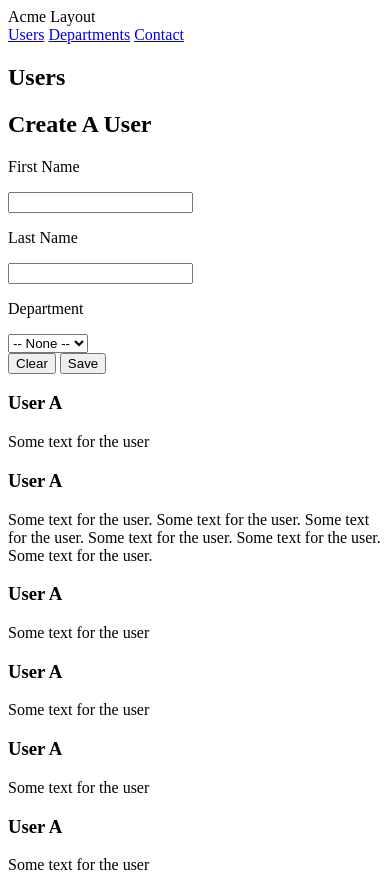
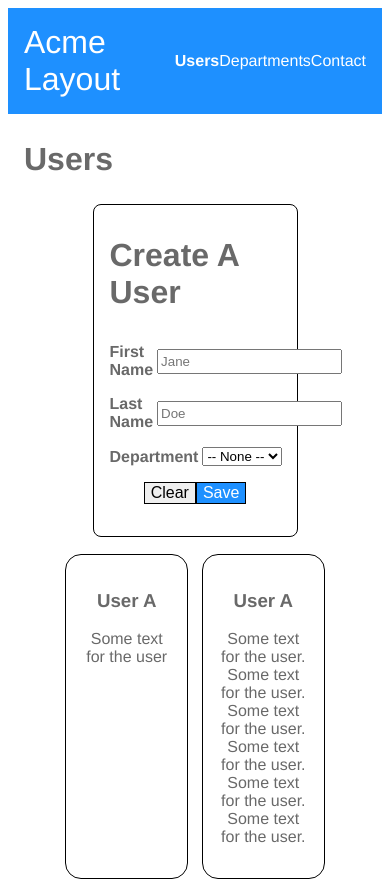
Before and after one commit to cwyoder/acme-flex-box, a plain HTML site: page index.html in a window 390 px wide. Shown: the top 882 px of the page. Drawn offline with Linux system fonts and the light colour scheme.

Commit message:
Adding styles for desktop, started mobile styles

```diff
--- a/index.html
+++ b/index.html
@@ -21,15 +21,15 @@
                 <form>
                     <div class='input-container'>
                         <p>First Name</p>
-                        <input type="text" id="firstname">
+                        <input type="text" id="firstname" placeholder="Jane">
                     </div>
                     <div class='input-container'>
                         <p>Last Name</p>
-                        <input type="text" id="lastname">
+                        <input type="text" id="lastname" placeholder="Doe">
                     </div>
                     <div class='input-container'>
                         <p>Department</p>
-                        <select id="firstname">
+                        <select id="department">
                             <option value="none">-- None --</option>
                             <option value="option-a">Option A</option>
                             <option value="option-b">Option B</option>
--- a/styles.css
+++ b/styles.css
@@ -0,0 +1,133 @@
+body {
+    font-family: 'Helvetica', sans-serif;
+    box-sizing: border-box;
+}
+
+#navbar {
+    color: white;
+    background-color: dodgerblue;
+    padding: 1rem;
+    display: flex;
+    align-items: center;
+}
+
+.logo {
+    font-size: 2rem;
+    flex: 1 1 100px;
+}
+
+nav {
+    flex: 3 0;
+    display: flex;
+    justify-content: space-around;
+}
+
+.navlink {
+    color: white;
+    text-decoration: none;
+}
+
+.navlink__focus {
+    font-weight: bold;
+}
+
+.navlink:hover {
+    text-decoration: underline;
+}
+
+#content {
+    color: dimgray;
+    padding: 0 1rem;
+}
+
+#content > h1 {
+    font-size: 2rem;
+}
+
+#input-wrapper {
+    width: 50%;
+    margin: 10px auto;
+    border: 1px solid black;
+    border-radius: 0.5rem;
+    padding: 2rem 1rem;
+}
+
+#input-wrapper h2 {
+    font-size: 2rem;
+    margin: 0 0 2rem 0;
+}
+
+.input-container {
+    width: 100%;
+    display: flex;
+    justify-content: space-between;
+    align-items: center;
+    margin: 1rem 0;
+}
+
+.input-container p {
+    font-weight: bold;
+    flex: 1 2 50px;
+    margin: 0 4px 0 0;
+}
+
+.input-container input {
+    flex: 4 0;
+    height: 1.2rem;
+}
+
+.input-container select {
+    flex: 4 0;
+}
+
+#submit-btns {
+    display: flex;
+    justify-content: center;
+}
+
+.form-btn {
+    font-size: 1rem;
+    border-radius: 0;
+    margin: 0;
+    border: 1px solid black;
+}
+
+.form-btn__blue {
+    color: white;
+    background-color: dodgerblue;
+}
+
+#user-list {
+    display: flex;
+    flex-wrap: wrap;
+    justify-content: center;
+}
+
+.user-container {
+    border: 1px solid black;
+    border-radius: 1rem;
+    text-align: center;
+    padding: 1rem;
+    width: 26%;
+    margin: 2%;
+    /* flex: 0 1 200px; */
+}
+/*
+@media (max-width: 600px) {
+    #navbar {
+        flex-direction: column;
+        align-items: flex-start;
+    }
+
+    nav {
+        flex-direction: column;
+    }
+
+    .input-container {
+        flex-direction: column;
+    }
+
+    .user-container {
+        width: 80%;
+    }
+} */
```
